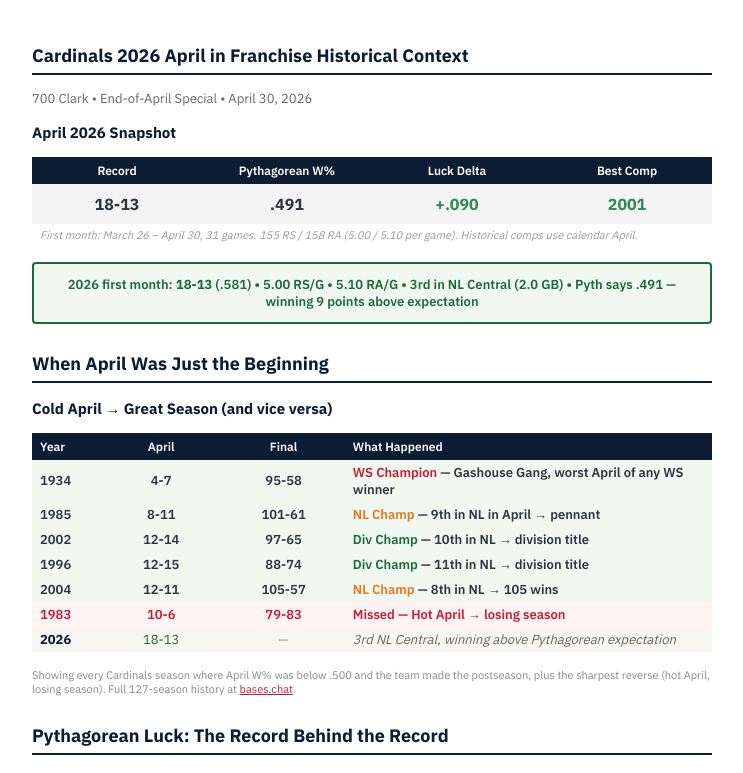
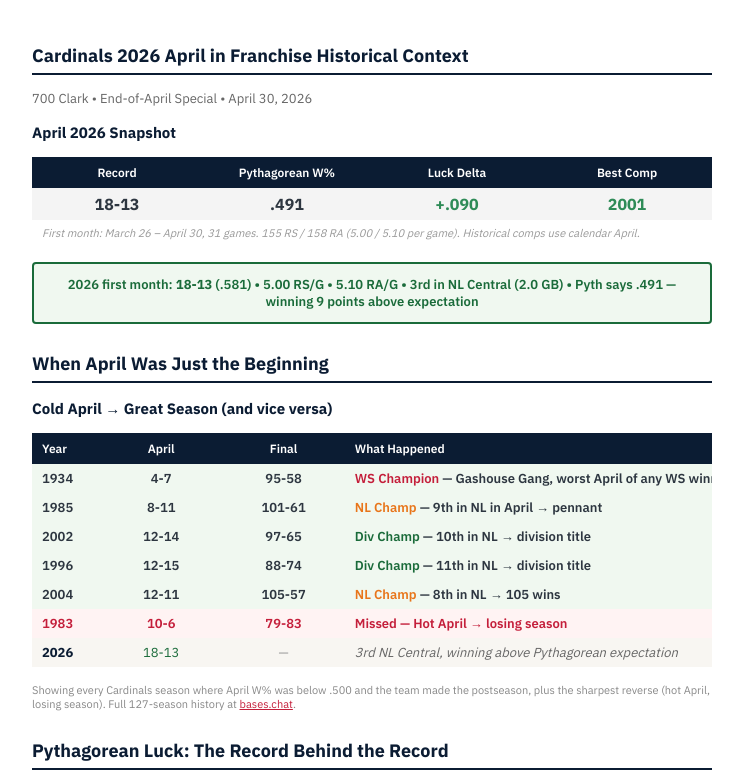
Before and after one commit to tedfingram3000/clark-web, a plain HTML site: page clark-2026-05-01-combined-web.html in a window 1280 px wide. Shown: the top 773 px of the page, without its empty margins (268-1011 px from the left). Drawn offline with Linux system fonts and the light colour scheme.

Commit message:
Enhance table styling in scroll-x class
Added padding to table cells and headers in scroll-x class.

```diff
--- a/clark-2026-05-01-combined-web.html
+++ b/clark-2026-05-01-combined-web.html
@@ -14,6 +14,8 @@ body{margin:0;padding:20px 8px;font-family:'IBM Plex Sans',sans-serif;background
 .feature-inner svg{max-width:100%;height:auto}
 .scroll-x{overflow-x:auto;-webkit-overflow-scrolling:touch;margin-bottom:12px}
 .scroll-x table{min-width:560px;margin-bottom:0}
+.scroll-x table td,.scroll-x table th{padding:6px 10px !important;white-space:nowrap}
+.scroll-x table th{padding:8px 10px !important}
 .divider{border-top:3px double #0B1C33;height:1px;margin:32px auto;max-width:800px}
 .transition{font-size:14px;color:#666;font-style:italic;text-align:center;max-width:800px;margin:0 auto 16px}
 .sh{font-size:10px;letter-spacing:2px;text-transform:uppercase;color:#0B1C33;font-weight:700;margin:24px 0 12px 0;padding-bottom:5px;border-bottom:2px solid #0B1C33}
```
